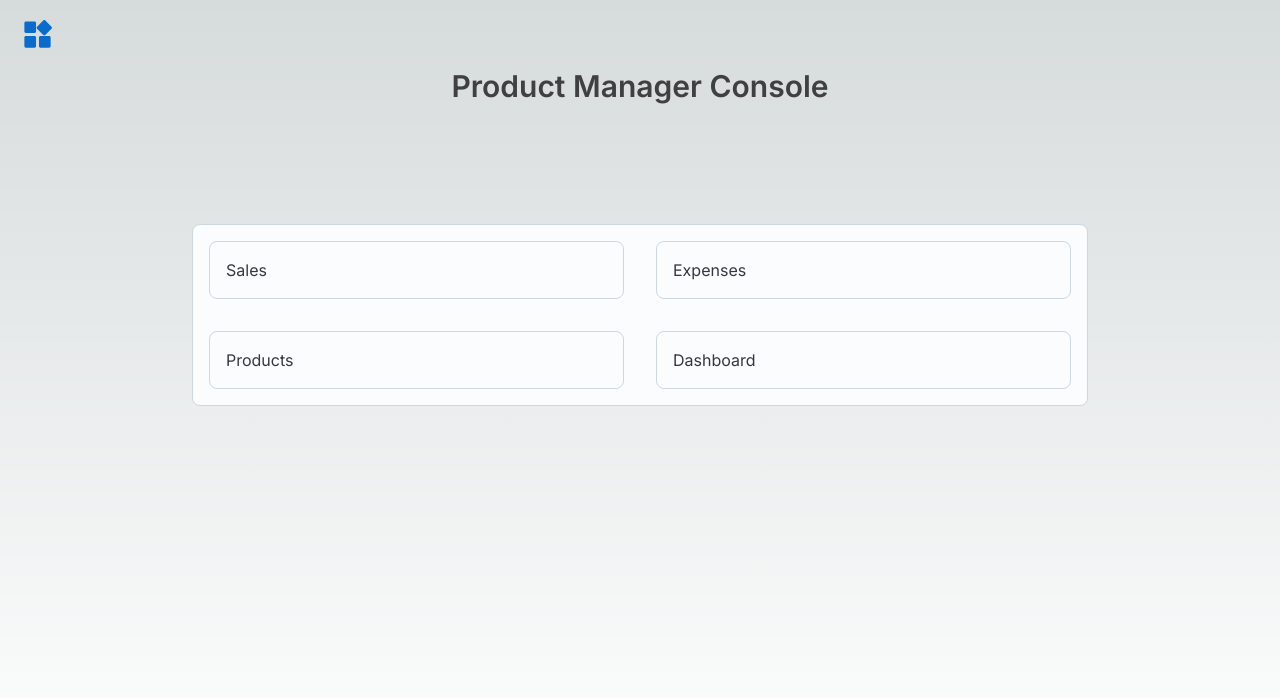
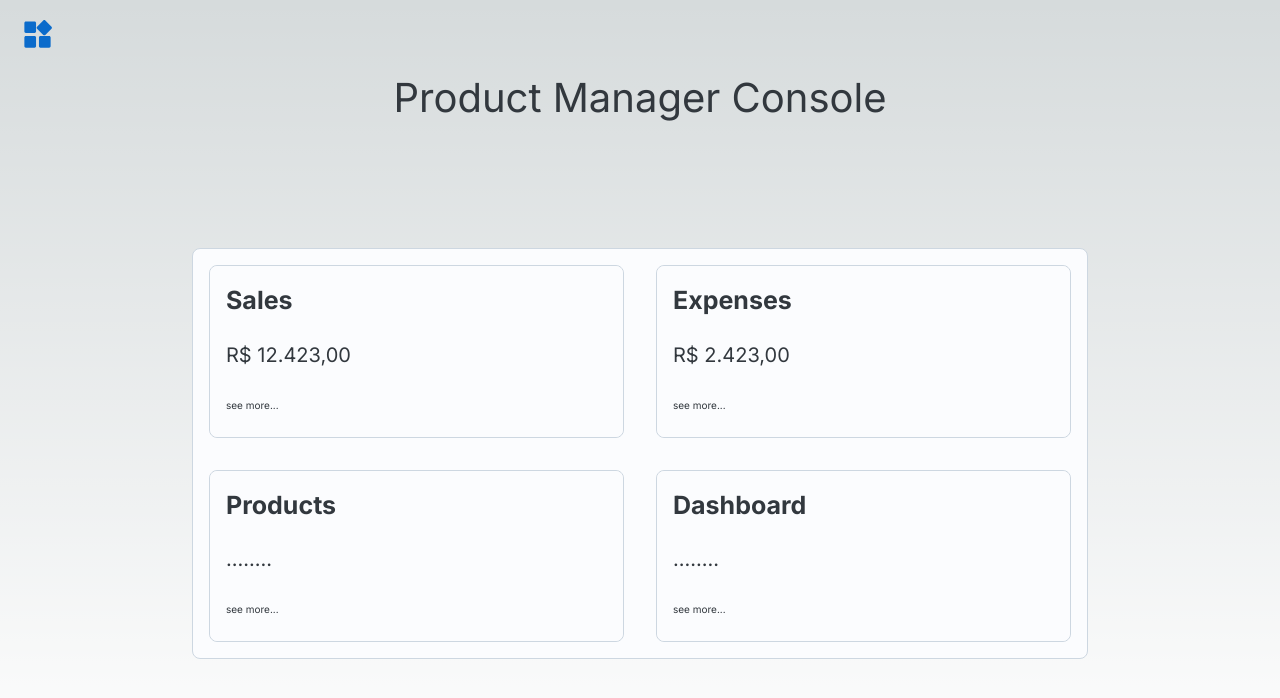
Before and after one commit to Marcus-Nastasi/next-front-products-manager, a Next.js app: page / in a window 1280 px wide. Shown: the top 698 px of the page. Built offline with nearby package versions, Linux system fonts and the light colour scheme.

Commit message:
home: creating home central console

```diff
--- a/src/app/components/Menu/Menu.tsx
+++ b/src/app/components/Menu/Menu.tsx
@@ -14,12 +14,12 @@ import RadioGroup from '@mui/joy/RadioGroup';
 import Radio from '@mui/joy/Radio';
 import Sheet from '@mui/joy/Sheet';
 import Typography from '@mui/joy/Typography';
-import HomeRoundedIcon from '@mui/icons-material/HomeRounded';
-import ApartmentRoundedIcon from '@mui/icons-material/ApartmentRounded';
-import MeetingRoomRoundedIcon from '@mui/icons-material/MeetingRoomRounded';
-import HotelRoundedIcon from '@mui/icons-material/HotelRounded';
 import WidgetsRoundedIcon from '@mui/icons-material/WidgetsRounded';
 import { IconButton } from '@mui/joy';
+import TrendingUpIcon from '@mui/icons-material/TrendingUp';
+import TrendingDownIcon from '@mui/icons-material/TrendingDown';
+import AnalyticsTwoToneIcon from '@mui/icons-material/AnalyticsTwoTone';
+import FilterNoneTwoToneIcon from '@mui/icons-material/FilterNoneTwoTone';
 
 export default function Menu() {
   const [open, setOpen] = React.useState(false);
@@ -85,20 +85,20 @@ export default function Menu() {
                 >
                   {[
                     {
-                      name: 'Vendas',
-                      icon: <HomeRoundedIcon />,
+                      name: 'Sales',
+                      icon: <TrendingUpIcon color='success' />,
                     },
                     {
-                      name: 'Despesas',
-                      icon: <ApartmentRoundedIcon />,
+                      name: 'Expenses',
+                      icon: <TrendingDownIcon color='error' />,
                     },
                     {
-                      name: 'Produtos',
-                      icon: <MeetingRoomRoundedIcon />,
+                      name: 'Products',
+                      icon: <FilterNoneTwoToneIcon color='primary' />,
                     },
                     {
                       name: 'Dashboard',
-                      icon: <HotelRoundedIcon />,
+                      icon: <AnalyticsTwoToneIcon color='secondary' />,
                     },
                   ].map((item) => (
                     <Card
--- a/src/app/page.tsx
+++ b/src/app/page.tsx
@@ -2,12 +2,11 @@
 
 import React from "react";
 import Menu from "./components/Menu/Menu";
-import { Box, Card, Stack } from "@mui/joy";
+import { Box, Card, Stack, Typography } from "@mui/joy";
 import Grid from "@mui/joy/Grid";
 import { useColorScheme, extendTheme } from '@mui/joy/styles';
 import Select from '@mui/joy/Select';
 import Option from '@mui/joy/Option';
-import { SmokingRooms } from "@mui/icons-material";
 
 function ModeSwitcher() {
    const { mode, setMode } = useColorScheme();
@@ -60,9 +59,13 @@ export default function Home() {
                alignItems: 'center',
             }}
          >
-            <h2 className="text-3xl font-semibold text-center text-neutral-700">
+            <Typography
+               fontSize={{ xs: 28, sm: 38, md: 40}}
+               textAlign={'center'}
+               sx={{ userSelect: 'none' }}
+            >
                Product Manager Console
-            </h2>
+            </Typography>
             <Stack spacing={1} marginTop={15}>
                <Card variant="outlined" sx={{
                   width: {
@@ -75,51 +78,158 @@ export default function Home() {
                }}>
                   <Grid
                      container
-                     spacing={{
-                        xs: 1,
-                        sm: 2,
-                        md: 3,
-                        lg: 4
-                     }}
+                     spacing={{ xs: 1, sm: 2, md: 3, lg: 4 }}
                      sx={{ flexGrow: 1 }}
                   >
                      <Grid sx={{
-                        width: {
-                           xs: '100%',
-                           md: '50%'
+                        width: { xs: '100%', md: '50%' }
+                     }}>
+                        <Card sx={{ padding: 0 }}>
+                           <Card
+                              variant="plain"
+                              sx={{
+                                 width: 'full',
+                                 ":hover": {
+                                    cursor: 'pointer',
+                                    backgroundColor: 'rgba(134, 238, 134, 0.1)',
+                                    backdropFilter: 'blur(30px)'
                                  }
-                     }}>
-                        <Card>Sales</Card>
+                              }}
+                           >
+                              <Typography
+                                 fontSize={{ xs: 20, md: 25 }}
+                                 fontWeight={'bold'}
+                              >
+                                 Sales
+                              </Typography>
+                              <Typography
+                                 marginY={1}
+                                 fontSize={{ xs: 15, md: 20 }}
+                              >
+                                 R$ 12.423,00
+                              </Typography>
+                              <Typography
+                                 marginY={1}
+                                 fontSize={{ xs: 10, md: 10 }}
+                              >
+                                 see more...
+                              </Typography>
+                           </Card>
+                        </Card>
                      </Grid>
                      <Grid
                         sx={{
-                           width: {
-                              xs: '100%',
-                              md: '50%'
+                           width: { xs: '100%', md: '50%' }
+                        }}
+                     >
+                        <Card sx={{ padding: 0 }}>
+                           <Card
+                              variant="plain"
+                              sx={{
+                                 width: 'full',
+                                 ":hover": {
+                                    cursor: 'pointer',
+                                    backgroundColor: 'rgba(238, 134, 134, 0.1)',
+                                    backdropFilter: 'blur(30px)'
                                  }
                               }}
                            >
-                        <Card>Expenses</Card>
+                              <Typography
+                                 fontSize={{ xs: 20, md: 25 }}
+                                 fontWeight={'bold'}
+                              >
+                                 Expenses
+                              </Typography>
+                              <Typography
+                                 marginY={1}
+                                 fontSize={{ xs: 15, md: 20 }}
+                              >
+                                 R$ 2.423,00
+                              </Typography>
+                              <Typography
+                                 marginY={1}
+                                 fontSize={{ xs: 10, md: 10 }}
+                              >
+                                 see more...
+                              </Typography>
+                           </Card>
+                        </Card>
                      </Grid>
                      <Grid
                         sx={{
-                           width: {
-                              xs: '100%',
-                              md: '50%'
+                           width: { xs: '100%', md: '50%' }
+                        }}
+                     >
+                        <Card sx={{ padding: 0 }}>
+                           <Card
+                              variant="plain"
+                              sx={{
+                                 width: 'full',
+                                 ":hover": {
+                                    cursor: 'pointer',
+                                    backgroundColor: 'rgba(134, 198, 238, 0.1)',
+                                    backdropFilter: 'blur(30px)'
                                  }
                               }}
                            >
-                        <Card>Products</Card>
+                              <Typography
+                                 fontSize={{ xs: 20, md: 25 }}
+                                 fontWeight={'bold'}
+                              >
+                                 Products
+                              </Typography>
+                              <Typography
+                                 marginY={1}
+                                 fontSize={{ xs: 15, md: 20 }}
+                              >
+                                 ........
+                              </Typography>
+                              <Typography
+                                 marginY={1}
+                                 fontSize={{ xs: 10, md: 10 }}
+                              >
+                                 see more...
+                              </Typography>
+                           </Card>
+                        </Card>
                      </Grid>
                      <Grid
                         sx={{
-                           width: {
-                              xs: '100%',
-                              md: '50%'
+                           width: { xs: '100%', md: '50%' }
+                        }}
+                     >
+                        <Card sx={{ padding: 0 }}>
+                           <Card
+                              variant="plain"
+                              sx={{
+                                 width: 'full',
+                                 ":hover": {
+                                    cursor: 'pointer',
+                                    backgroundColor: 'rgba(189, 134, 238, 0.1)',
+                                    backdropFilter: 'blur(30px)'
                                  }
                               }}
                            >
-                        <Card>Dashboard</Card>
+                              <Typography
+                                 fontSize={{ xs: 20, md: 25 }}
+                                 fontWeight={'bold'}
+                              >
+                                 Dashboard
+                              </Typography>
+                              <Typography
+                                 marginY={1}
+                                 fontSize={{ xs: 15, md: 20 }}
+                              >
+                                 ........
+                              </Typography>
+                              <Typography
+                                 marginY={1}
+                                 fontSize={{ xs: 10, md: 10 }}
+                              >
+                                 see more...
+                              </Typography>
+                           </Card>
+                        </Card>
                      </Grid>
                   </Grid>
                </Card>
```
Lines whose indentation alone changed are shown as unchanged.
